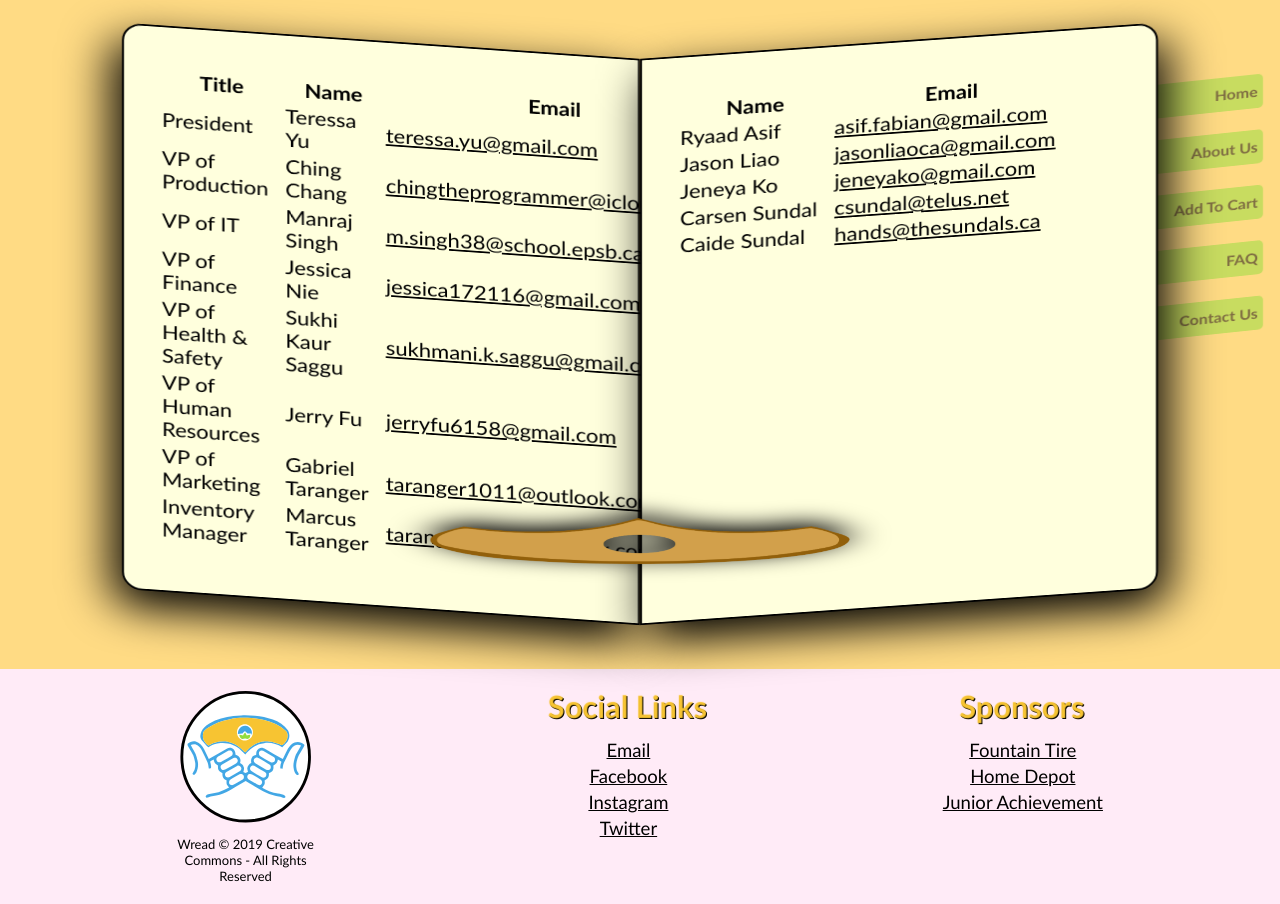
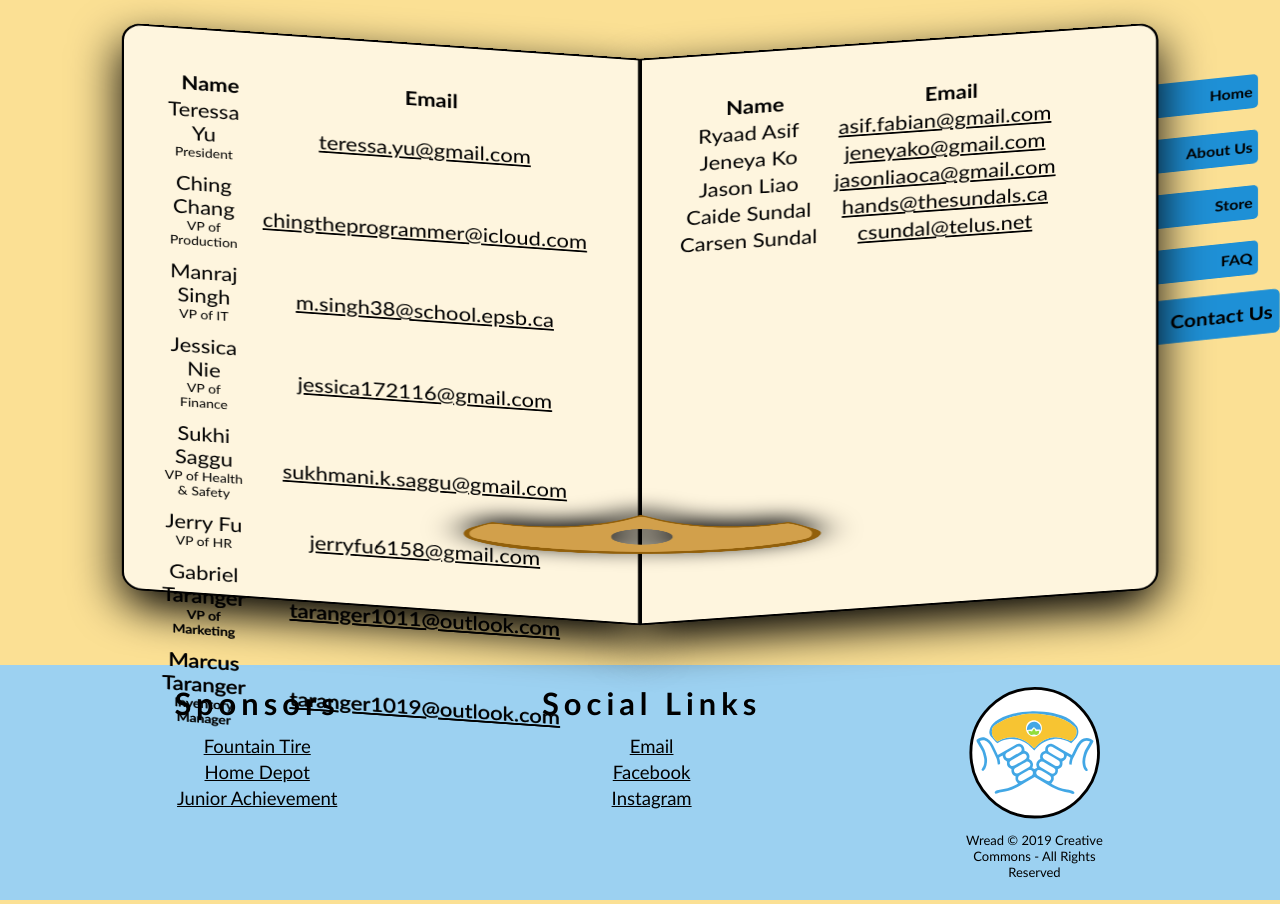
Before and after one commit to ChingChang9/Wread, a Vue app: page /contact in a window 1280 px wide. Built offline with nearby package versions, Linux system fonts and the light colour scheme.

Commit message:
flip between pages

```diff
--- a/src/App.vue
+++ b/src/App.vue
@@ -1,40 +1,55 @@
 <template>
   <div id="app">
-    <div class="pages">
-      <div class="left-page" @click="previousPage">
+    <!-- Add Header -->
+    <div id="book">
+      <div id="background" class="pages">
+        <div class="left-page">
           <router-view />
         </div>
-      <div class="right-page" @click="nextPage">
+        <div class="right-page">
           <router-view />
         </div>
       </div>
+      <div class="pages">
+        <div class="left-page" @click="previousPage">
+          <transition name="left-page" mode="out-in">
+            <router-view />
+          </transition>
+        </div>
+        <div class="right-page" @click="nextPage">
+          <transition name="right-page" mode="out-in">
+            <router-view />
+          </transition>
+        </div>
+      </div>
+    </div>
 
-    <div id="bookmark">
+    <div id="bookmarks">
       <router-link :to="{ name: 'Home' }">Home</router-link>
       <router-link :to="{ name: 'About' }">About Us</router-link>
-      <router-link :to="{ name: 'AddToCart' }">Add To Cart</router-link>
+      <router-link :to="{ name: 'Store' }">Store</router-link>
       <router-link :to="{ name: 'FAQ' }">FAQ</router-link>
       <router-link :to="{ name: 'Contact' }">Contact Us</router-link>
     </div>
+
     <img id="book-glider" src="@/assets/product.png" />
 
     <footer>
-      <div id="copyright" class="column">
-        <router-link :to="{ name: 'Home' }"><img src="@/assets/logo.svg" /></router-link>
-        <div>Wread &copy; 2019 Creative Commons - All Rights Reserved</div>
+      <div class="column">
+        <div class="title">Sponsors</div>
+        <a href="https://www.fountaintire.com/" target="_blank" class="text">Fountain Tire</a>
+        <a href="https://www.homedepot.ca/en/home.html" target="_blank" class="text">Home Depot</a>
+        <a href="https://janorthalberta.org/company-program-students/company-program/" target="_blank" class="text">Junior Achievement</a>
       </div>
       <div class="column">
         <div class="title">Social Links</div>
         <a href="mailto:wreadja@gmail.com" class="text">Email</a>
         <a href="https://www.facebook.com/wreadjacompany/?__tn__=%2Cd%2CP-R&eid=ARBPFmfiS-1T2RSFIYa8v0IRt6eObnBxy4UFHb_DtorebZyurXGpYQJ3r9FsH_r1Vpb1JlYhUBxXL1lG" target="_blank" class="text">Facebook</a>
         <a href="https://www.instagram.com/wread_ja/" target="_blank" class="text">Instagram</a>
-        <a href="#" target="_blank" class="text">Twitter</a>
       </div>
-      <div class="column">
-        <div class="title">Sponsors</div>
-        <a href="https://www.fountaintire.com/" target="_blank" class="text">Fountain Tire</a>
-        <a href="https://www.homedepot.ca/en/home.html" target="_blank" class="text">Home Depot</a>
-        <a href="https://janorthalberta.org/company-program-students/company-program/" target="_blank" class="text">Junior Achievement</a>
+      <div id="copyright" class="column">
+        <router-link :to="{ name: 'Home' }"><img src="@/assets/logo.svg" /></router-link>
+        <div>Wread &copy; 2019 Creative Commons - All Rights Reserved</div>
       </div>
     </footer>
   </div>
@@ -43,30 +58,76 @@
 <script>
 export default {
   name: "App",
-  data() {
-    return {
-      leftPageIndex: 1,
-      rightPageIndex: 1
-    };
+  watch: {
+    $route(to, from) {
+      if (to.name === "Home" ||
+      to.name === "About" && from.name !== "Home" ||
+      to.name === "Store" && from.name !== "Home" && from.name !== "About" ||
+      to.name === "FAQ" && from.name === "Contact") {
+        this.flipLeft();
+      } else {
+        this.flipRight();
+      }
+    }
   },
   methods: {
-    nextPage() {
-      document.querySelector(".right-page").classList.add("flipped");
+    flipRight() {
+      document.querySelectorAll(".right-page")[1].classList.add("flipped");
       document.querySelector("#book-glider").classList.add("flipping");
-      this.rightPageIndex += 1;
-      document.querySelector(".right-page").style.zIndex = this.rightPageIndex;
+      document.querySelectorAll(".right-page")[1].style.zIndex = 2;
+      document.querySelectorAll(".left-page")[1].style.zIndex = 1;
+      this.$nextTick(function() {
+        document.styleSheets[0].cssRules[3].style.transitionDelay = "950ms";
+        document.styleSheets[0].cssRules[4].style.transitionDelay = "770ms";
+      });
       setTimeout(function() {
+        document.querySelectorAll(".right-page")[1].querySelector(".right").style.display = "none";
+        document.querySelectorAll(".right-page")[1].querySelector(".left").style.display = "block";
+        document.querySelectorAll(".right-page")[1].querySelector(".left").style.transform = "rotateY(180deg)";
+      }, 810);
+      setTimeout(function() {
+        document.querySelectorAll(".right-page")[1].classList.remove("flipped");
+        document.querySelectorAll(".right-page")[1].querySelector(".left").style.display = "none";
+        document.querySelectorAll(".right-page")[1].querySelector(".right").style.display = "block";
         document.querySelector("#book-glider").classList.remove("flipping");
       }, 1000);
     },
-    previousPage() {
-      document.querySelector(".left-page").classList.add("flipped");
+    flipLeft() {
+      document.querySelectorAll(".left-page")[1].classList.add("flipped");
       document.querySelector("#book-glider").classList.add("flipping");
-      this.leftPageIndex += 1;
-      document.querySelector(".left-page").style.zIndex = this.leftPageIndex;
+      document.querySelectorAll(".left-page")[1].style.zIndex = 2;
+      document.querySelectorAll(".right-page")[1].style.zIndex = 1;
+      this.$nextTick(function() {
+        document.styleSheets[0].cssRules[3].style.transitionDelay = "770ms";
+        document.styleSheets[0].cssRules[4].style.transitionDelay = "950ms";
+      });
       setTimeout(function() {
+        document.querySelectorAll(".left-page")[1].querySelector(".left").style.display = "none";
+        document.querySelectorAll(".left-page")[1].querySelector(".right").style.display = "block";
+        document.querySelectorAll(".left-page")[1].querySelector(".right").style.transform = "rotateY(180deg)";
+      }, 820);
+      setTimeout(function() {
+        document.querySelectorAll(".left-page")[1].classList.remove("flipped");
+        document.querySelectorAll(".left-page")[1].querySelector(".right").style.display = "none";
+        document.querySelectorAll(".left-page")[1].querySelector(".left").style.display = "block";
         document.querySelector("#book-glider").classList.remove("flipping");
       }, 1000);
+    },
+    nextPage() {
+      switch (this.$route.name) {
+        case "Home": this.$router.push({ name: 'About' }); break;
+        case "About": this.$router.push({ name: 'Store' }); break;
+        case "Store": this.$router.push({ name: 'FAQ' }); break;
+        case "FAQ": this.$router.push({ name: 'Contact' }); break;
+      }
+    },
+    previousPage() {
+      switch (this.$route.name) {
+        case "Contact": this.$router.push({ name: 'FAQ' }); break;
+        case "FAQ": this.$router.push({ name: 'Store' }); break;
+        case "Store": this.$router.push({ name: 'About' }); break;
+        case "About": this.$router.push({ name: 'Home' }); break;
+      }
     }
   }
 }
@@ -75,42 +136,74 @@ export default {
 <style lang="scss">
 body {
   margin: 0px;
-  background-color: rgba(263, 196, 50, 0.6);
+  background-color: lighten($primary-colour, 20%);
   font-family: optima;
 }
 a {
   color: black;
   &:hover {
-    color: $secondary-colour;
+    color: darken($primary-colour, 20%);;
   }
 }
+.left-page-enter-active, .left-page-leave-active {
+  transition-delay: 950ms;
+}
+.right-page-enter-active, .right-page-leave-active {
+  transition-delay: 770ms;
+}
 
+#book {
+  height: calc(70vh + 105px);
   .pages {
+    position: absolute;
     display: flex;
     margin-top: 15px;
     margin-left: calc(15vw - 70px);
-  font-size: calc(18px + 1vw);
-  &#home {
-    position: relative;
+    font-size: 20px;
+    &#background {
+      .left-page, .right-page {
+        box-shadow: 0px 20px 50px black;
+      }
+      .left-page {
+        .left {
+          display: block !important;
+        }
+        .right {
+          display: none !important;
+        }
+      }
+      .right-page {
+        .right {
+          display: block !important;
+        }
+        .left {
+          display: none !important;
+        }
+      }
     }
     .left-page, .right-page {
       width: calc(35vw - 4px);
       height: 70vh;
       padding: 45px 35px;
       border: 2px solid black;
-    background-color: #ffffdd;
-    transition-duration: 1s;
+      background-color: lighten($primary-colour, 35%);
       transition-timing-function: cubic-bezier(0.5, 0, 1, 0.7);
       z-index: 1;
       cursor: pointer;
+      .break {
+        height: 1px;
+        background-color: black;
+        border-radius: 1px;
+        margin: 0.5em 0em;
+      }
     }
     .left-page {
       transform-origin: right;
       border-radius: 20px 0px 0px 20px;
-    box-shadow: -10px 20px 50px black;
       transform: skewY(4deg) rotateX(30deg);
       &.flipped {
         transform: skewY(-4deg) rotateX(30deg) rotateY(180deg);
+        transition-duration: 1s;
       }
       .right {
         display: none;
@@ -119,20 +212,21 @@ a {
     .right-page {
       transform-origin: left;
       border-radius: 0px 20px 20px 0px;
-    box-shadow: 10px 20px 50px black;
       transform: skewY(-4deg) rotateX(30deg);
       &.flipped {
         transform: skewY(4deg) rotateX(30deg) rotateY(180deg);
+        transition-duration: 1s;
       }
       .left {
         display: none;
       }
     }
   }
+}
 #book-glider {
-  width: 420px;
+  width: 28vw;
   position: absolute;
-  left: calc(50vw - 210px);
+  left: calc(36vw + 2px);
   top: calc(60vh + 15px);
   transform: scale(1) rotateZ(180deg) rotateX(-60deg) translateY(0px);
   z-index: 9999;
@@ -142,7 +236,7 @@ a {
     transform: scale(1.4) rotateZ(180deg) rotateX(30deg) translateY(-60px);
   }
 }
-#bookmark {
+#bookmarks {
   position: absolute;
   top: 60px;
   left: 87%;
@@ -153,17 +247,15 @@ a {
     display: block;
     color: black;
     text-decoration: none;
-    background-color: $tertiary-colour;
+    background-color: darken($secondary-colour, 10%);
     padding: 10px 5px 10px 60px;
     border-radius: 5px;
     margin-bottom: 25px;
     font-weight: 600;
     cursor: pointer;
-    opacity: 0.5;
     transform: scale(1);
     transition-duration: 0.3s;
-    &:hover {
-      opacity: 1;
+    &:hover, &.router-link-exact-active {
       transform: scale(1.3);
     }
   }
@@ -172,7 +264,7 @@ a {
 footer {
   display: flex;
   padding: 20px 60px;
-  background-color: #ffebf7;
+  background-color: lighten($secondary-colour, 20%);
   #copyright {
     text-align: center;
     width: calc(3.5vw + 100px);
@@ -194,15 +286,13 @@ footer {
     margin: 0px 5vw;
     width: calc(40px + 10vw);
     .title {
-      color: transparent;
-      background-color: black;
-      background-clip: text;
-      text-shadow: -1px -1px 1px $primary-colour;
+      color: black;
       text-align: center;
       cursor: default;
       font-size: calc(18px + 1vw);
       font-weight: 700;
       margin-bottom: 13px;
+      letter-spacing: 5px;
     }
     .text {
       text-align: center;
--- a/src/router.js
+++ b/src/router.js
@@ -2,14 +2,14 @@ import Vue from "vue";
 import Router from "vue-router";
 import Home from "./views/Home.vue";
 import About from "./views/About.vue";
-import AddToCart from "./views/AddToCart.vue";
+import Store from "./views/Store.vue";
 import Contact from "./views/Contact.vue";
 import FAQ from "./views/FAQ.vue";
 import Error from "./views/Error.vue";
 
 Vue.use(Router);
 
-export default new Router({
+const router = new Router({
   mode: "history",
   base: process.env.BASE_URL,
   routes: [
@@ -30,11 +30,11 @@ export default new Router({
       }
     },
     {
-      path: "/cart",
-      name: "AddToCart",
-      component: AddToCart,
+      path: "/store",
+      name: "Store",
+      component: Store,
       meta: {
-        title: "Cart - Wread | A JA Company"
+        title: "Store - Wread | A JA Company"
       }
     },
     {
@@ -60,5 +60,17 @@ export default new Router({
         title: "Page Not Found"
       }
     }
-  ]
+  ],
+  scrollBehavior(to, from, savedPosition) {
+    if (savedPosition) {
+      return savedPosition;
+    } else {
+      return { x: 0, y: 0 };
+    }
+  }
 });
+router.beforeEach((to, from, next) => {
+  document.title = to.meta.title || "Wread | A JA Company";
+  next();
+});
+export default router;
--- a/src/views/About.vue
+++ b/src/views/About.vue
@@ -1,9 +1,12 @@
 <template>
   <div>
     <div class="left">
-      <div>Mission Statement</div>
-      <div class="break"></div>
-      <div>To care for our world together by creating a path for new opportunities, new smiles, and new pages.</div>
+      <div>
+        Wread, A JA Company creates the book glider through the hard work of many hands, so that you
+        can read with one! Our product is made of locally sourced recycled wood, durable, with a
+        professional polish finishing. With our product we strive to promote literacy for all ages,
+        and support the message of spreading knowledge, communication, and creativity to our world.
+      </div>
     </div>
     <div class="right">
     </div>
@@ -17,10 +20,4 @@ export default {
 </script>
 
 <style lang="scss" scoped>
-.break {
-  height: 1px;
-  background-color: black;
-  border-radius: 1px;
-  margin: 0.5em 0em;
-}
 </style>
--- a/src/views/Contact.vue
+++ b/src/views/Contact.vue
@@ -1,47 +1,62 @@
 <template>
   <div>
     <table class="left">
-      <th>Title</th>
       <th>Name</th>
       <th>Email</th>
       <tr>
-        <td>President</td>
-        <td>Teressa Yu</td>
+        <td>
+          <div>Teressa Yu</div>
+          <div class="title">President</div>
+        </td>
         <td><a href="mailto:teressa.yu@gmail.com">teressa.yu@gmail.com</a></td>
       </tr>
       <tr>
-        <td>VP of Production</td>
-        <td>Ching Chang</td>
+        <td>
+          <div>Ching Chang</div>
+          <div class="title">VP of Production</div>
+        </td>
         <td><a href="mailto:chingtheprogrammer@icloud.com">chingtheprogrammer@icloud.com</a></td>
       </tr>
       <tr>
-        <td>VP of IT</td>
-        <td>Manraj Singh</td>
+        <td>
+          <div>Manraj Singh</div>
+          <div class="title">VP of IT</div>
+        </td>
         <td><a href="mailto:m.singh38@share.epsb.ca">m.singh38@school.epsb.ca</a></td>
       </tr>
       <tr>
-        <td>VP of Finance</td>
-        <td>Jessica Nie</td>
+        <td>
+          <div>Jessica Nie</div>
+          <div class="title">VP of Finance</div>
+        </td>
         <td><a href="mailto:jessica172116@gmail.com">jessica172116@gmail.com</a></td>
       </tr>
       <tr>
-        <td>VP of Health & Safety</td>
-        <td>Sukhi Kaur Saggu</td>
+        <td>
+          <div>Sukhi Saggu</div>
+          <div class="title">VP of Health & Safety</div>
+        </td>
         <td><a href="mailto:sukhmani.k.saggu@gmail.com">sukhmani.k.saggu@gmail.com</a></td>
       </tr>
       <tr>
-        <td>VP of Human Resources</td>
-        <td>Jerry Fu</td>
+        <td>
+          <div>Jerry Fu</div>
+          <div class="title">VP of HR</div>
+        </td>
         <td><a href="mailto:jerryfu6158@gmail.com">jerryfu6158@gmail.com</a></td>
       </tr>
       <tr>
-        <td>VP of Marketing</td>
-        <td>Gabriel Taranger</td>
+        <td>
+          <div>Gabriel Taranger</div>
+          <div class="title">VP of Marketing</div>
+        </td>
         <td><a href="mailto:taranger1011@outlook.com">taranger1011@outlook.com</a></td>
       </tr>
       <tr>
-        <td>Inventory Manager</td>
-        <td>Marcus Taranger</td>
+        <td>
+          <div>Marcus Taranger</div>
+          <div class="title">Inventory Manager</div>
+        </td>
         <td><a href="mailto:taranger1019@outlook.com">taranger1019@outlook.com</a></td>
       </tr>
     </table>
@@ -53,20 +68,20 @@
         <td><a href="mailto:asif.fabian@gmail.com">asif.fabian@gmail.com</a></td>
       </tr>
       <tr>
+        <td>Jeneya Ko</td>
+        <td><a href="mailto:jeneyako@gmail.com">jeneyako@gmail.com</a></td>
+      </tr>
+      <tr>
         <td>Jason Liao</td>
         <td><a href="mailto:jasonliaoca@gmail.com">jasonliaoca@gmail.com</a></td>
       </tr>
       <tr>
-        <td>Jeneya Ko</td>
-        <td><a href="mailto:jeneyako@gmail.com">jeneyako@gmail.com</a></td>
+        <td>Caide Sundal</td>
+        <td><a href="mailto:hands@thesundals.ca">hands@thesundals.ca</a></td>
       </tr>
       <tr>
         <td>Carsen Sundal</td>
         <td><a href="mailto:csundal@telus.net">csundal@telus.net</a></td>
-      </tr>
-      <tr>
-        <td>Caide Sundal</td>
-        <td><a href="mailto:hands@thesundals.ca">hands@thesundals.ca</a></td>
       </tr>
     </table>
   </div>
@@ -83,6 +98,11 @@ table {
   font-size: 22px;
   td {
     padding-right: 14px;
+    text-align: center;
+    .title {
+      font-size: 14px;
+      margin-bottom: 10px;
+    }
   }
 }
 </style>
--- a/src/views/Error.vue
+++ b/src/views/Error.vue
@@ -2,7 +2,7 @@
   <div>
     <div class="left">
       <h1>Page Not Found</h1>
-      <h3>The link that you entered doesn't exist</h3>
+      <h3>The link that you entered does not exist</h3>
     </div>
     <div class="right">
       <h1>Are You Lost?</h1>
--- a/src/views/Home.vue
+++ b/src/views/Home.vue
@@ -5,6 +5,13 @@
       <img id="name" src="@/assets/companyName.jpg" />
     </div>
     <div class="right">
+      <div>Mission Statement</div>
+      <div class="break"></div>
+      <div>
+        To care for our world together by creating a path for new opportunities, new smiles, and new
+        pages
+      </div>
+      <img src="@/assets/groupPhoto.jpg" />
     </div>
   </div>
 </template>
@@ -26,4 +33,12 @@ export default {
     width: 75%;
   }
 }
+.right {
+  font-size: 30px;
+  img {
+    margin-top: 30px;
+    width: 100%;
+    border: 2px solid black;
+  }
+}
 </style>
--- a/src/views/AddToCart.vue
+++ b/src/views/Store.vue
@@ -9,6 +9,6 @@
 
 <script>
 export default {
-  name: "AddToCart"
+  name: "Store"
 }
 </script>
```
Also changed, not shown: src/assets/groupPhoto.jpg (added). Lines whose indentation alone changed are shown as unchanged.
